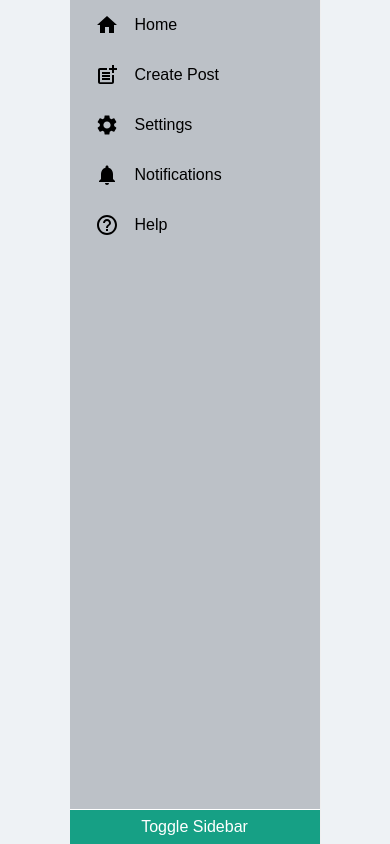
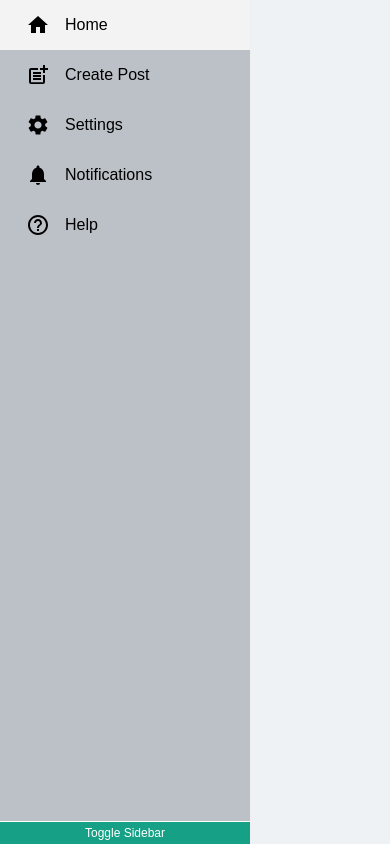
Before and after one commit to ErzaQorrii/SocialConnect_C, a React (Create React App) app in the folder client/: page /home_user in a window 390 px wide. Built offline with nearby package versions, Linux system fonts and the light colour scheme.

Commit message:
Fix sidebar positioning and improve layout responsiveness

```diff
--- a/client/src/Components/NormalUser/normal_user.css
+++ b/client/src/Components/NormalUser/normal_user.css
@@ -1,3 +1,22 @@
+body, html {
+  margin: 0;
+  padding: 0;
+  height: 100%;
+  width: 100%;
+  font-family: 'Arial', sans-serif;
+  display: flex;
+}
+
+#root {
+  display: flex;
+  width: 100%;
+  height: 100%;
+}
+
+.app-container {
+  display: flex;
+  width: 100%;
+}
 
 .sidebar {
   background-color: #2C3E50;
@@ -7,6 +26,10 @@
   position: fixed;
   top: 0;
   left: 0;
+  display: flex;
+  flex-direction: column;
+  justify-content: space-between;
+  transition: width 0.3s;
 }
 
 .sidebar .menu-item {
@@ -36,3 +59,63 @@
   position: absolute;
   bottom: 0;
 }
+
+.content {
+  margin-left: 250px;
+  padding: 20px;
+  width: calc(100% - 250px);
+  height: 100%;
+}
+
+/* Media Queries */
+@media (max-width: 768px) {
+  .sidebar {
+    width: 200px;
+  }
+
+  .sidebar .menu-item {
+    font-size: 14px;
+    padding: 8px 16px;
+  }
+
+  .toggle-button {
+    padding: 6px 12px;
+    font-size: 14px;
+  }
+
+  .content {
+    margin-left: 200px;
+    width: calc(100% - 200px);
+  }
+}
+
+@media (max-width: 480px) {
+  .sidebar {
+    width: 60px;
+    justify-content: flex-start;
+  }
+
+  .sidebar .menu-item {
+    font-size: 12px;
+    padding: 6px 10px;
+    text-align: center;
+  }
+
+  .sidebar .menu-item .icon {
+    margin-right: 0;
+  }
+
+  .sidebar .menu-item span {
+    display: none;
+  }
+
+  .toggle-button {
+    padding: 4px 8px;
+    font-size: 12px;
+  }
+
+  .content {
+    margin-left: 60px;
+    width: calc(100% - 60px);
+  }
+}
```
